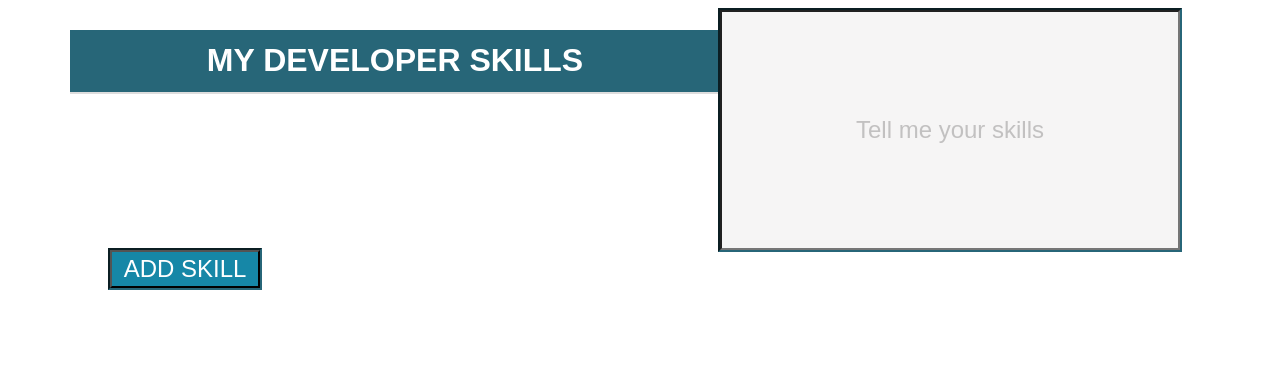
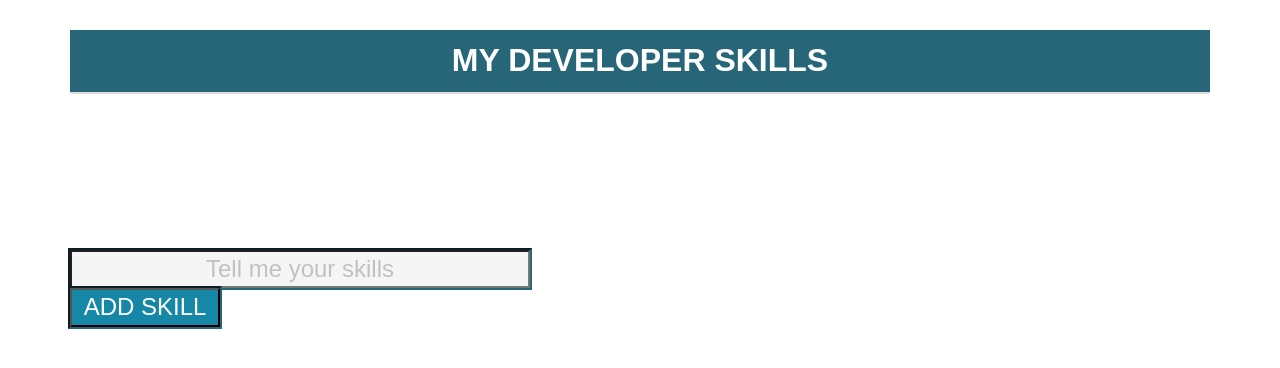
Before and after one commit to ctoy17/my-dev-skills, a plain HTML site: page index.html in a window 1280 px wide. Drawn offline with nearby package versions, Linux system fonts and the light colour scheme; a web font is replaced by a local one.

Commit message:
adjust layout

```diff
--- a/css/main.css
+++ b/css/main.css
@@ -2,14 +2,14 @@
     box-sizing: border-box;
     margin-top: 10px;
     padding: 0;
-}
+    }
 body {
     font-size: 24px;
     font-family: 'Encode Sans SC', sans-serif;
     text-align: center;
-    display: flex;
-    flex-wrap: wrap;
+    display: grid;
     align-content: center;
+    margin: auto;
 }
 
 .table{
@@ -39,7 +39,7 @@ tbody button{
 .skillField{
     background-color: #F6F5F5;
     outline: 2px inset #276678;
-    width: 460px;
+    width:460px;
     text-align: center;
     color: teal;
 }
@@ -50,6 +50,6 @@ tbody button{
     background-color: #1687A7;
     color: white;
     outline: 2px inset #276678;
+    max-width: 150px;
     width: 150px;
-    margin-left: 40px;
 }
```
